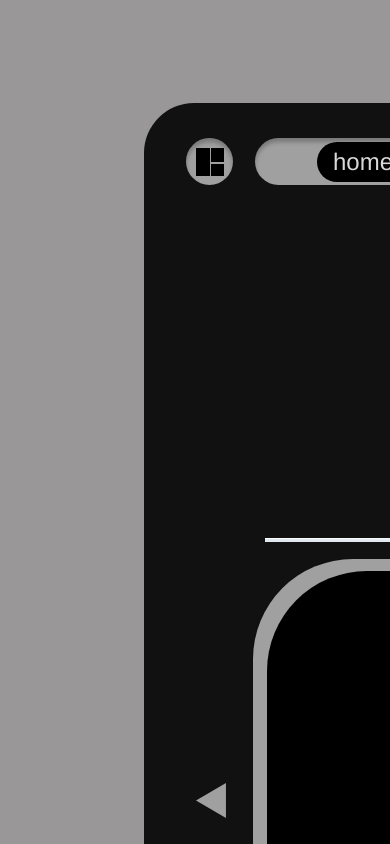
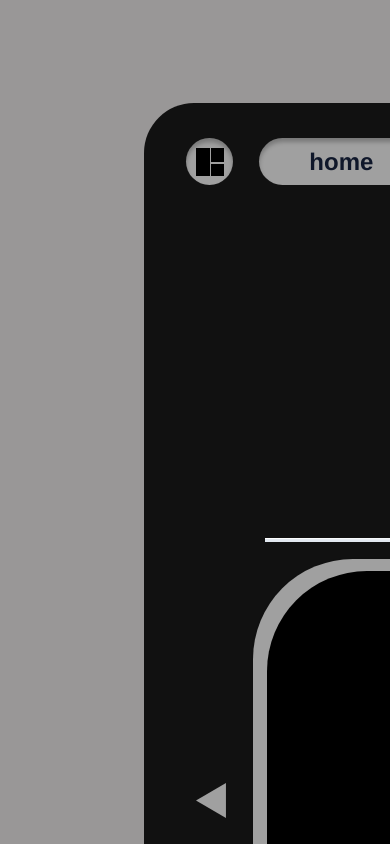
Before and after one commit to jakejohndoe/rsj-website-1, a React (Vite) app: page / in a window 390 px wide. Shown: the top 844 px of the page. Built offline with nearby package versions, Linux system fonts and the light colour scheme.

Commit message:
Fixed Navbar functionality. Needs Hamburger Menu and Search, Sign in next.

```diff
--- a/src/components/ui/button.tsx
+++ b/src/components/ui/button.tsx
@@ -5,6 +5,7 @@ import * as React from "react";
 import { cn } from "../../lib/utils";
 
 const buttonVariants = cva(
+   // Base styles applied to all buttons
   "inline-flex items-center justify-center gap-2 whitespace-nowrap rounded-md text-sm font-medium transition-colors focus-visible:outline-none focus-visible:ring-1 focus-visible:ring-ring disabled:pointer-events-none disabled:opacity-50 [&_svg]:pointer-events-none [&_svg]:size-4 [&_svg]:shrink-0",
   {
     variants: {
@@ -17,14 +18,14 @@ const buttonVariants = cva(
           "border border-input bg-background shadow-sm hover:bg-accent hover:text-accent-foreground",
         secondary:
           "bg-secondary text-secondary-foreground shadow-sm hover:bg-secondary/80",
-        ghost: "hover:bg-accent hover:text-accent-foreground",
-        link: "text-primary underline-offset-4 hover:underline",
+          ghost: "bg-transparent hover:bg-gray-800 hover:text-white active:bg-transparent focus:bg-transparent focus-visible:outline-none",
+        link: "ext-primary underline-offset-4 hover:underline",
       },
       size: {
-        default: "h-9 px-4 py-2",
-        sm: "h-8 rounded-md px-3 text-xs",
-        lg: "h-10 rounded-md px-8",
-        icon: "h-9 w-9",
+        default: "h-8 px-3 py-1",
+        sm: "h-7 rounded-md px-2 text-xs",
+        lg: "h-9 rounded-md px-6",
+        icon: "h-8 w-8",
       },
     },
     defaultVariants: {
--- a/src/components/ui/navigation-menu.tsx
+++ b/src/components/ui/navigation-menu.tsx
@@ -6,6 +6,9 @@ import * as React from "react";
 import { cn } from "../../lib/utils";
 import { Button } from "./button"; // Import the Button component
 
+// ROOT NAVIGATION MENU
+// This is the main component that wraps the entire navigation menu
+
 const NavigationMenu = React.forwardRef<
   React.ElementRef<typeof NavigationMenuPrimitive.Root>,
   React.ComponentPropsWithoutRef<typeof NavigationMenuPrimitive.Root>
@@ -13,7 +16,7 @@ const NavigationMenu = React.forwardRef<
   <NavigationMenuPrimitive.Root
     ref={ref}
     className={cn(
-      "relative z-10 flex max-w-max flex-1 items-center justify-center",
+      "relative z-10 flex max-w-max flex-1 items-center justify-center rounded-lg p-1",
       className,
     )}
     {...props}
@@ -31,19 +34,21 @@ const NavigationMenuList = React.forwardRef<
   <NavigationMenuPrimitive.List
     ref={ref}
     className={cn(
-      "flex space-x-4", // Adjust styles as needed
+      "group flex flex-1 list-none items-center justify-center space-x-1", // Adjust styles as needed
       className
     )}
     {...props}
   >
     {React.Children.map(children, (child, index) => (
       <Button
-        key={index}
-        variant="ghost" // Use appropriate variant
-        className="px-4 py-2 text-sm" // Adjust styles as needed
-      >
-        {child}
-      </Button>
+        asChild
+  key={index}
+  variant="ghost"
+  className="px-4 py-2 text-sm bg-transparent active:bg-transparent focus:bg-transparent hover:bg-gray-500" // Gray hover background for NavBar Buttons
+>
+  {child}
+</Button>
+
     ))}
   </NavigationMenuPrimitive.List>
 ));
@@ -52,26 +57,42 @@ NavigationMenuList.displayName = NavigationMenuPrimitive.List.displayName;
 
 const NavigationMenuItem = NavigationMenuPrimitive.Item;
 
+// Navigation Menu Trigger
+// This is the button that opens the dropdown menu
+// It uses the Button component for styling
+
 const navigationMenuTriggerStyle = cva(
-  "group inline-flex h-9 w-max items-center justify-center rounded-md bg-background px-4 py-2 text-sm font-medium transition-colors hover:bg-accent hover:text-accent-foreground focus:bg-accent focus:text-accent-foreground focus:outline-none disabled:pointer-events-none disabled:opacity-50 data-[active]:bg-accent/50 data-[state=open]:bg-accent/50",
+  "group inline-flex h-10 items-center justify-center rounded-md px-4 py-2 text-sm font-medium transition-colors",
+  {
+    variants: {
+      variant: {
+        default: "bg-transparent text-foreground hover:bg-gray-800 hover:text-white active:bg-transparent", // Black hover with white text
+      },
+    },
+    defaultVariants: {
+      variant: "default",
+    },
+  }
 );
 
+// Update your NavigationMenuTrigger component
 const NavigationMenuTrigger = React.forwardRef<
   React.ElementRef<typeof NavigationMenuPrimitive.Trigger>,
   React.ComponentPropsWithoutRef<typeof NavigationMenuPrimitive.Trigger>
 >(({ className, children, ...props }, ref) => (
   <NavigationMenuPrimitive.Trigger
     ref={ref}
-    className={cn(navigationMenuTriggerStyle(), "group", className)}
+    className={cn(navigationMenuTriggerStyle({ variant: "default" }), "group", className)}
     {...props}
   >
     {children}{" "}
     <ChevronDownIcon
-      className="relative top-[1px] ml-1 h-3 w-3 transition duration-300 group-data-[state=open]:rotate-180"
+      className="relative top-[1px] ml-1 h-3 w-3 transition duration-300 group-data-[state=open]:rotate-180 group-hover:text-white" // White icon on hover
       aria-hidden="true"
     />
   </NavigationMenuPrimitive.Trigger>
 ));
+
 NavigationMenuTrigger.displayName = NavigationMenuPrimitive.Trigger.displayName;
 
 const NavigationMenuContent = React.forwardRef<
--- a/src/screens/MacbookPro/MacbookPro.tsx
+++ b/src/screens/MacbookPro/MacbookPro.tsx
@@ -66,18 +66,25 @@ export const MacbookPro = (): JSX.Element => {
           {/* Navigation menu */}
           <NavigationMenu className="absolute w-[975px] h-[47px] top-[35px] left-[111px]">
             <NavigationMenuList className="w-[961px] h-[47px] bg-[#ffffff99] rounded-[50px] shadow-[inset_0px_4px_4px_#00000040] flex items-center px-[30px]">
+
+
             {navItems.map((item, index) => (
               <NavigationMenuItem
              key={index}
              className={`px-4 ${index === 0 ? "mr-2" : ""}`}
             >
-                  <div
-                    className={`${item.isActive ? "bg-black text-[#d9d9d9] rounded-[100px] px-4 py-1" : "text-black"} [font-family:'Pecita-Book',Helvetica] font-normal text-2xl`}
+             <Button
+            variant="ghost"
+            aria-current={item.isActive ? "page" : undefined}
+            className={`${item.isActive ? "font-semibold" : ""} [font-family:'Pecita-Book',Helvetica] text-2xl bg-transparent hover:bg-gray-200 hover:bg-opacity-50`}
              >
       {item.name}
-                  </div>
+    </Button>
   </NavigationMenuItem>
 ))}
+
+
+
             </NavigationMenuList>
           </NavigationMenu>
 
```
Lines whose indentation alone changed are shown as unchanged.
